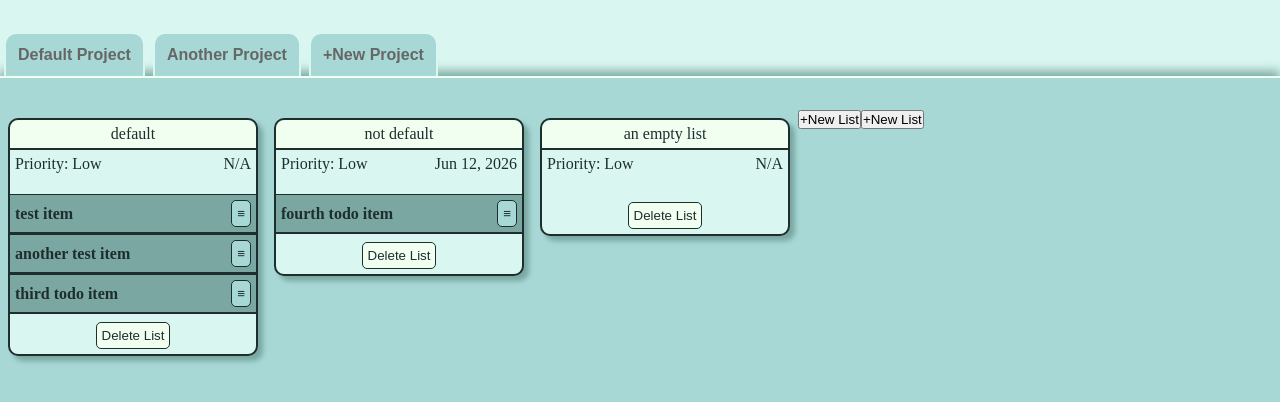
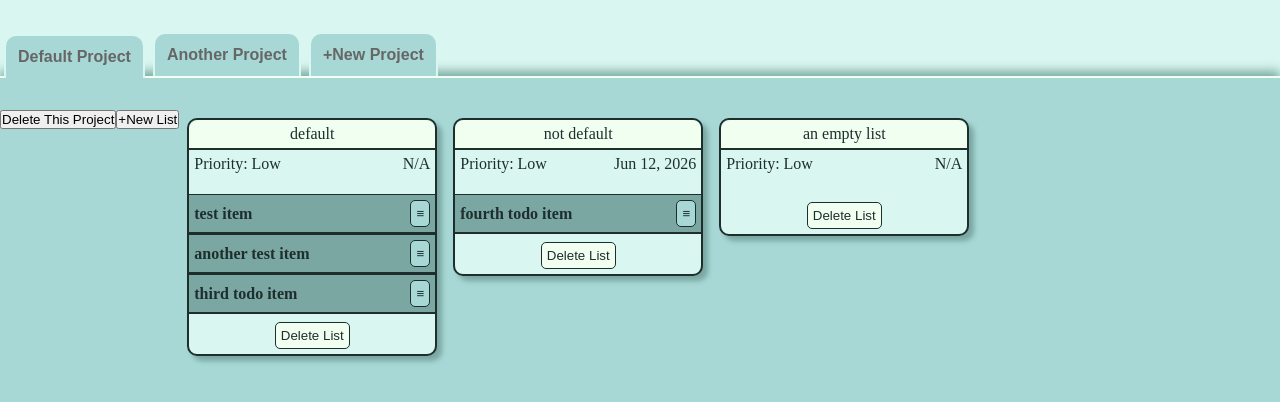
Before and after one commit to anotherNick/todo, a website built with webpack: page src/template.html in a window 1280 px wide. Built offline with nearby package versions, Linux system fonts and the light colour scheme.

Commit message:
Add project view
Projects now have their own HTML container elements, shown or hidden
according to which is set to active. If none are active, the first
project handled becomes active.

Began reworking persistence layer to save ToDoSystem state when
projects, lists, or items are added.

```diff
--- a/src/controller.js
+++ b/src/controller.js
@@ -1,6 +1,7 @@
 export const events = {
     item_deleted: "todo:item_deleted",
     sub_item_deleted: "todo:sub_item_deleted",
+    change_active_project: "todo:change_active_project",
 }
 
 export class EventBus extends EventTarget {
--- a/src/index.js
+++ b/src/index.js
@@ -41,3 +41,6 @@ const toDoData = ToDo.exportAll();
 
 const listView = new View({ pubSub, events });
 listView.renderAll(toDoData);
+
+ToDo.saveState();
+ToDo.loadState();
--- a/src/model-behaviors.js
+++ b/src/model-behaviors.js
@@ -135,17 +135,37 @@ export const persister = (state) => ({
     saveData: (data) => {
 
         try {
-
             localStorage.setItem('toDoData', data);
             return true;
-
         } catch (e) {
-
             return false;
-
         }
 
     },
+
+    saveState: () => {
+
+        const toDoState = {};
+
+        Object.entries(state).forEach(property => {
+            toDoState[property[0]] = property[1];
+        });
+            try {
+                localStorage.setItem('toDoState', JSON.stringify(toDoState));
+            } catch (e) {
+                return false;
+            }
+    },
+
+    loadState: () => {
+
+        Object.entries(JSON.parse(localStorage.getItem('toDoState'))).forEach(property => {
+
+            state[property[0]] = property[1];
+
+        });
+
+    }
 
 
 });
--- a/src/styles.css
+++ b/src/styles.css
@@ -53,7 +53,7 @@ nav button {
 }
 
 
-#container {
+.list-container {
 
     display: flex;
     align-items: flex-start;
--- a/src/views.js
+++ b/src/views.js
@@ -2,6 +2,7 @@ export default class View {
 
     constructor(eventHandler) {
         this.eventHandler = eventHandler;
+        this.activeProject = null;
     }
 
     get eventBus() {
@@ -160,7 +161,58 @@ export default class View {
 
     projectView(project) {
 
+        const projectContainer = document.querySelector('#container');
+        const listContainer = document.createElement('div');
+            listContainer.id = `project-${project.id}-container`;
+            listContainer.classList.add('list-container', 'hidden');
+            listContainer.dataset.projectId = project.id;
+        const deleteProjectBtn = document.createElement('button');
+            deleteProjectBtn.id = "delete-project";
+            deleteProjectBtn.textContent = "Delete This Project";
+        listContainer.append(deleteProjectBtn);
+        const newListBtn = document.createElement('button');
+            newListBtn.id = "new-list";
+            newListBtn.textContent = "+New List";
+        listContainer.append(newListBtn);
 
+        if(project.subItems !== undefined) {
+            project.subItems.forEach(list => {
+
+                const listDiv = this.listView(list);
+                listContainer.append(listDiv);
+
+            });
+        }
+
+        projectContainer.append(listContainer);
+    }
+
+    updateActiveProject(id) {
+        const buttons = document.querySelectorAll('.project-buttons');
+        buttons.forEach(button => {
+
+            const buttonId = button.dataset.projectId;
+
+            if(buttonId == id){
+                button.classList.add('active-project');
+            }else{
+                button.classList.remove('active-project');
+            }
+
+        });
+
+        const projects = document.querySelectorAll('.list-container');
+        projects.forEach(project => {
+
+            const projectId = project.dataset.projectId;
+
+            if(projectId == id){
+                project.classList.remove('hidden');
+            }else{
+                project.classList.add('hidden');
+            }
+
+        });
 
     }
 
@@ -168,26 +220,24 @@ export default class View {
 
         const toDoData = JSON.parse(data);
         const projectTabs = document.querySelector('#projects');
-        const listContainer = document.querySelector('#container');
 
         toDoData.forEach(project => {
             const projectBtn = document.createElement('button');
                 projectBtn.textContent = project.title;
-            projectTabs.append(projectBtn)
+                projectBtn.id = `project-${project.id}-button`;
+                projectBtn.dataset.projectId = project.id;
+                projectBtn.classList.add('project-buttons');
+                projectBtn.addEventListener('click', (e) =>{
+                    this.updateActiveProject(e.target.dataset.projectId);
+                })
+            projectTabs.append(projectBtn);
 
-            if(project.subItems !== undefined) {
-                project.subItems.forEach(list => {
+            this.projectView(project);
 
-                    const listDiv = this.listView(list);
-                    listContainer.append(listDiv);
-
-                });
+            this.activeProject ??= project.id;
+            if(this.activeProject == project.id){
+                this.updateActiveProject(project.id);
             }
-
-            const newListBtn = document.createElement('button');
-                newListBtn.id = "new-list";
-                newListBtn.textContent = "+New List";
-            listContainer.append(newListBtn);
         }); // How do we get lists + new list button on their own pages? Delete this project?
 
         const newProjectBtn = document.createElement('button');
```
